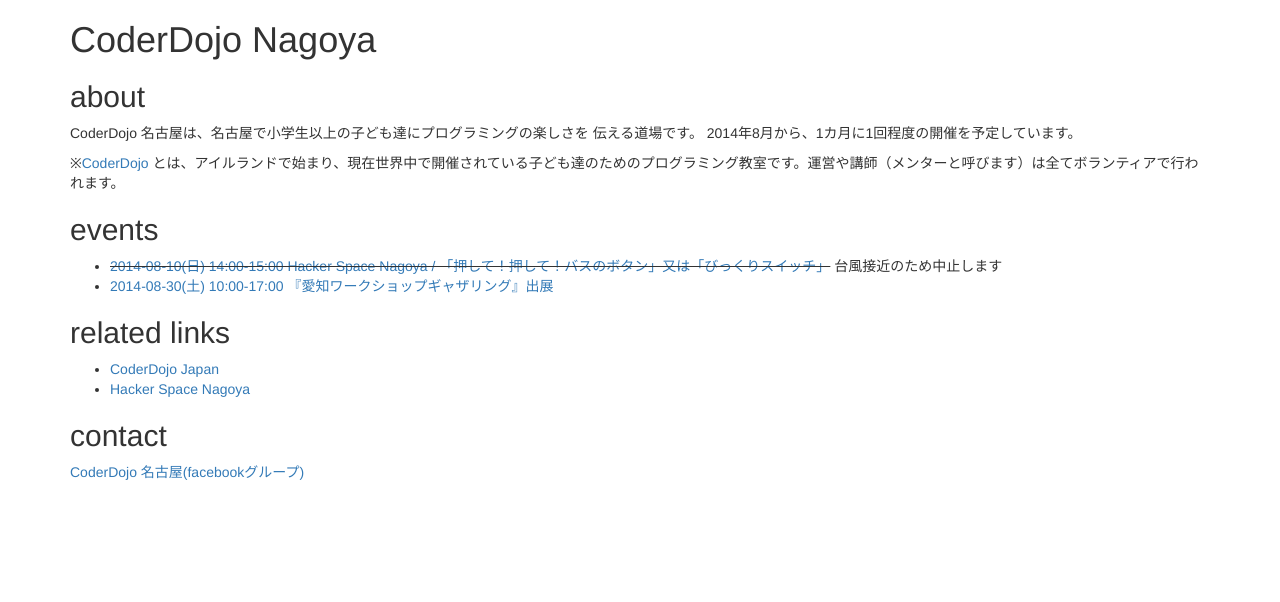
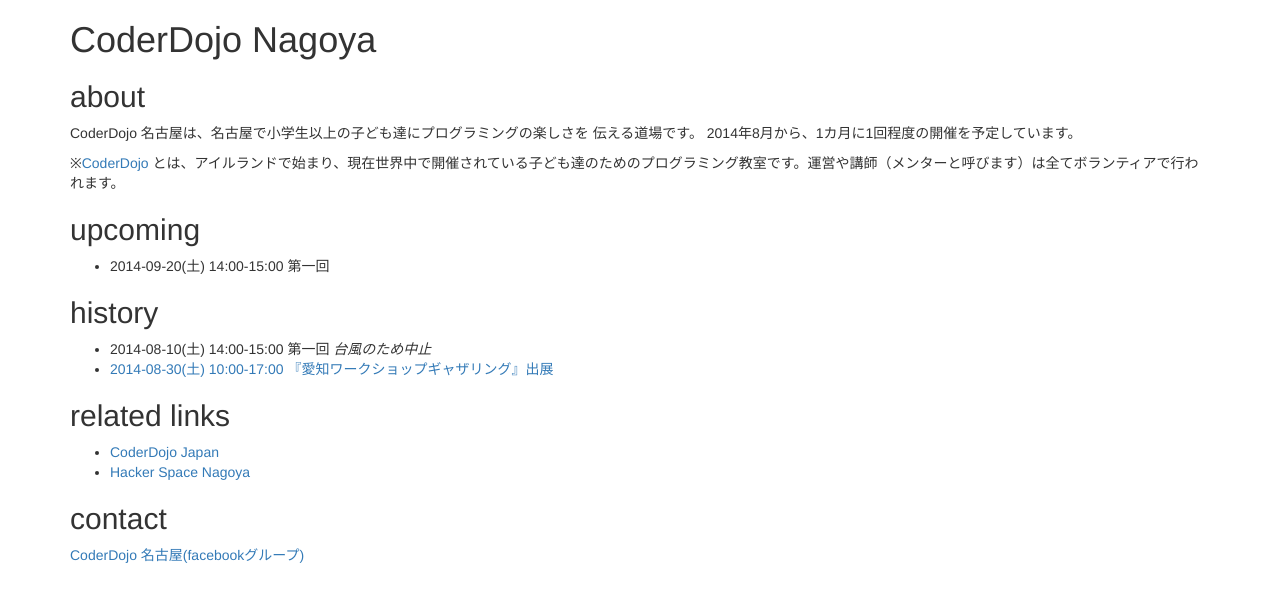
Before and after one commit to coderdojo-nagoya/coderdojo-nagoya.github.io, a Jekyll site: the page built from index.md, in a window 1280 px wide. Shown: the top 602 px of the page. Built offline with Jekyll 4.4.1, drawn with Linux system fonts in a browser that asks for light colours; nearby versions of some CDN libraries.

Commit message:
2014年9月の予定を追加

```diff
--- a/index.md
+++ b/index.md
@@ -16,10 +16,15 @@
 ※[CoderDojo](http://coderdojo.com/) とは、アイルランドで始まり、現在世界中で開催されている子ども達のためのプログラミング教室です。運営や講師（メンターと呼びます）は全てボランティアで行われます。
 
 
-events
+upcoming
+-------------------
+
+* 2014-09-20(土) 14:00-15:00 第一回
+
+history
 --------
 
-* ~~[2014-08-10(日) 14:00-15:00 Hacker Space Nagoya / 「押して！押して！バスのボタン」又は「びっくりスイッチ」](http://coderdojo-nagoya.doorkeeper.jp/events/13936)~~ 台風接近のため中止します
+* 2014-08-10(土) 14:00-15:00 第一回 *台風のため中止*
 * [2014-08-30(土) 10:00-17:00 『愛知ワークショップギャザリング』出展](http://web.sugiyama-u.ac.jp/~kamei/gathering/index.html)
 
 related links
```
